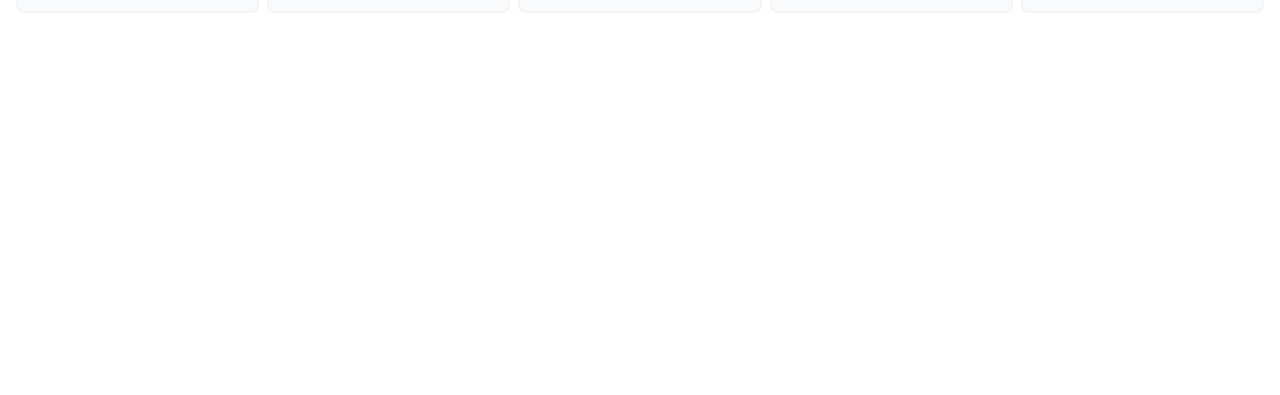
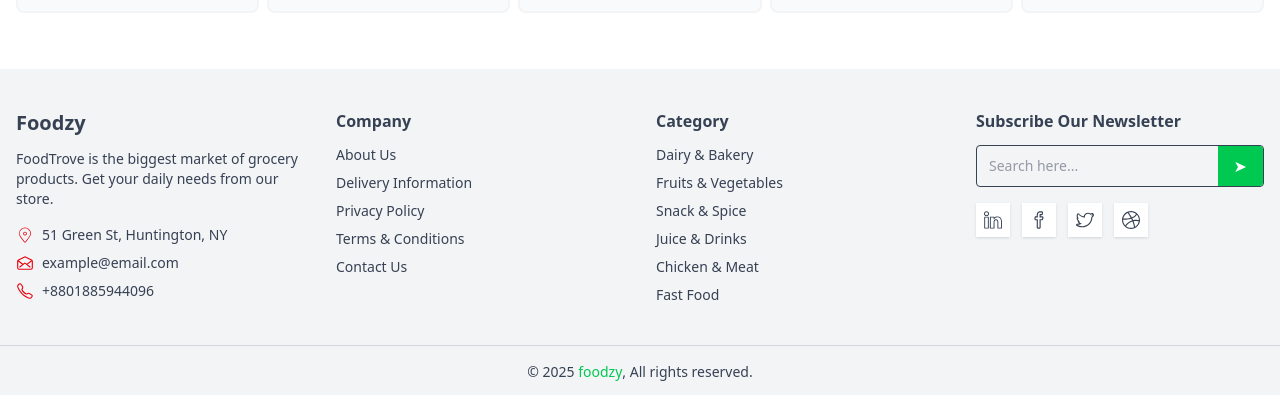
Before and after one commit to DeveloperShovon/IC-E-Commerce-Website, a React (Vite) app: page /home in a window 1280 px wide. Shown: the part 2522-2917 px from the top of the page. Before the commit the page ends 2591 px from the top, so only its background shows below. Built offline with nearby package versions, Linux system fonts and the light colour scheme; no server answers; the database is empty.

Commit message:
done navber

```diff
--- /dev/null
+++ b/src/component/Homepage/Footer.jsx
@@ -0,0 +1,102 @@
+import React from "react";
+import { SlSocialLinkedin } from "react-icons/sl";
+import { SlSocialFacebook } from "react-icons/sl";
+import { SlSocialTwitter } from "react-icons/sl";
+import { SlSocialDribbble } from "react-icons/sl";
+import { CiLocationOn } from "react-icons/ci";
+import { IoMailOpenOutline } from "react-icons/io5";
+import { IoCallOutline } from "react-icons/io5";
+
+
+const Footer = () => {
+  return (
+    <footer className="bg-gray-100 text-gray-700">
+      <div className="max-w-7xl mx-auto px-4 py-10 grid grid-cols-2 sm:grid-cols-2 md:grid-cols-4 gap-8">
+        {/* Brand Section */}
+        <div>
+          <h2 className="text-xl font-semibold mb-3">Foodzy</h2>
+          <p className="text-sm mb-4">
+            FoodTrove is the biggest market of grocery products. Get your daily
+            needs from our store.
+          </p>
+          <div className="space-y-2 text-sm ">
+            <div className="flex gap-2 items-center "> <span className="text-lg text-red-600 "><CiLocationOn /></span> <p> 51 Green St, Huntington, NY</p> </div>
+            <div className="flex gap-2 items-center "><span className="text-lg text-red-600 "><IoMailOpenOutline /></span>{" "}<p> example@email.com</p> </div>
+            <div className="flex gap-2 items-center "><span className="text-lg text-red-600 "><IoCallOutline /></span>{" "}<p>+8801885944096 </p> </div>
+
+
+
+          </div>
+        </div>
+
+        {/* Company */}
+        <div>
+          <h3 className="font-semibold mb-3">Company</h3>
+          <ul className="space-y-2 text-sm">
+            <li className="hover:text-black cursor-pointer">About Us</li>
+            <li className="hover:text-black cursor-pointer">
+              Delivery Information
+            </li>
+            <li className="hover:text-black cursor-pointer">Privacy Policy</li>
+            <li className="hover:text-black cursor-pointer">
+              Terms & Conditions
+            </li>
+            <li className="hover:text-black cursor-pointer">Contact Us</li>
+          </ul>
+        </div>
+
+        {/* Category */}
+        <div>
+          <h3 className="font-semibold mb-3">Category</h3>
+          <ul className="space-y-2 text-sm">
+            <li className="hover:text-black cursor-pointer">Dairy & Bakery</li>
+            <li className="hover:text-black cursor-pointer">
+              Fruits & Vegetables
+            </li>
+            <li className="hover:text-black cursor-pointer">Snack & Spice</li>
+            <li className="hover:text-black cursor-pointer">Juice & Drinks</li>
+            <li className="hover:text-black cursor-pointer">Chicken & Meat</li>
+            <li className="hover:text-black cursor-pointer">Fast Food</li>
+          </ul>
+        </div>
+
+        {/* Newsletter */}
+        <div>
+          <h3 className="font-semibold mb-3">Subscribe Our Newsletter</h3>
+          <div className="flex items-center border rounded overflow-hidden">
+            <input
+              type="email"
+              placeholder="Search here..."
+              className="w-full px-3 py-2 outline-none text-sm"
+            />
+            <button className="bg-green-500 text-white px-4 py-2">➤</button>
+          </div>
+
+          {/* Social Icons */}
+          <div className="flex gap-3 mt-4 text-lg">
+            <span className="cursor-pointer p-2 bg-white text-center   shadow">
+              <SlSocialLinkedin />
+            </span>
+            <span className="cursor-pointer p-2 bg-white text-center  shadow ">
+              <SlSocialFacebook />
+            </span>
+            <span className="cursor-pointer p-2 bg-white text-center   shadow">
+              <SlSocialTwitter />
+            </span>
+            <span className="cursor-pointer p-2 bg-white text-center   shadow">
+              <SlSocialDribbble />
+            </span>
+          </div>
+        </div>
+      </div>
+
+      {/* Bottom */}
+      <div className=" border-t border-gray-300 text-center text-sm py-4">
+        © 2025 <span className="text-green-500 font-medium">foodzy</span>, All
+        rights reserved.
+      </div>
+    </footer>
+  );
+};
+
+export default Footer;
--- a/src/pages/Home.jsx
+++ b/src/pages/Home.jsx
@@ -2,6 +2,7 @@ import Banner from "../component/Homepage/bannar";
 import ChooseUs from "../component/Homepage/ChooseUs";
 import DailyBestSells from "../component/Homepage/DailyBestSells";
 import DealOfTheDay from "../component/Homepage/DealOfTheDay";
+import Footer from "../component/Homepage/Footer";
 import HeroSection from "../component/Homepage/HeroSection";
 import PopularCategories from "../component/Homepage/PopularCategories";
 import SpecialDishes from "../component/Homepage/SpecialDishes";
@@ -37,6 +38,9 @@ export default function Home() {
       <section className="max-w-7xl container mx-auto  p-4">
         <HeroSection />
       </section>
+      <section>
+        <Footer/>
+      </section>
     </div>
   );
 }
--- a/src/pages/Navbar.jsx
+++ b/src/pages/Navbar.jsx
@@ -56,7 +56,7 @@ export default function Navbar() {
           <div className="hidden md:flex items-center gap-2 text-black font-semibold">
            <div className="p-2 flex items-center gap-1">
             <img src="https://laibkvorwdxzsasecdbs.supabase.co/storage/v1/object/public/allProducts/logo/shipping.png" alt="" />
-            <Link to={"/cart"} className="hover:text-black cursor-pointer">
+            <Link to={"products/cart"} className="hover:text-black cursor-pointer">
             <p>Cart</p>
             </Link>
             </div>
@@ -90,12 +90,13 @@ export default function Navbar() {
       {/* Mobile Menu */}
       {open && (
         <div className="md:hidden px-4 pb-4 space-y-3 text-gray-700 font-medium">
-          <div>Home</div>
-          <div>Category</div>
-          <div>Products</div>
-          <div>Pages</div>
-          <div>Blog</div>
-          <div>Elements</div>
+          <div><Link to={"/home"}>Home</Link></div>
+          <div><Link to={"/category"}>Category</Link></div>
+          <div><Link to={"/products"}>Products</Link></div>
+          <div><Link to={"/pages"}>Pages</Link></div>
+          <div><Link to={"/blog"}>Blog</Link></div>
+          <div><Link to={"/elements"}>Elements</Link></div>
+          <div><Link to={"/register"}>Register</Link></div>
           <div className="pt-2 border-t font-semibold">
             📞 +123 (456) 7890
           </div>
--- a/src/pages/Products.jsx
+++ b/src/pages/Products.jsx
@@ -1,5 +1,7 @@
 
 import Banner from "../component/Homepage/bannar";
+import Footer from "../component/Homepage/Footer";
+import HeroSection from "../component/Homepage/HeroSection";
 import ProductList from "../component/Products/productList";
 
 
@@ -9,17 +11,25 @@ export default function Products() {
 
   ;
   return (
-    <div>
-      <Banner
+  <>
+       <section>
+         <Banner
         imgUrl="https://laibkvorwdxzsasecdbs.supabase.co/storage/v1/object/public/allProducts/Banner/ProductPageBaner%20(1).png"
         title="The best way to stuff your wallet."
         subtitle="Lorem ipsum, dolor sit amet consectetur adipisicing elit. Laborum, modi."
       />
-      <div>
-        <ProductList/>
-      </div>
+      </section>
 
-    </div>
+      <section className="">
+          <ProductList/>
+      </section>
+      <section className="mx-3">
+          <HeroSection/>
+      </section>
+      <section >
+          <Footer/>
+      </section>
+  </>
 
   );
 }
```
